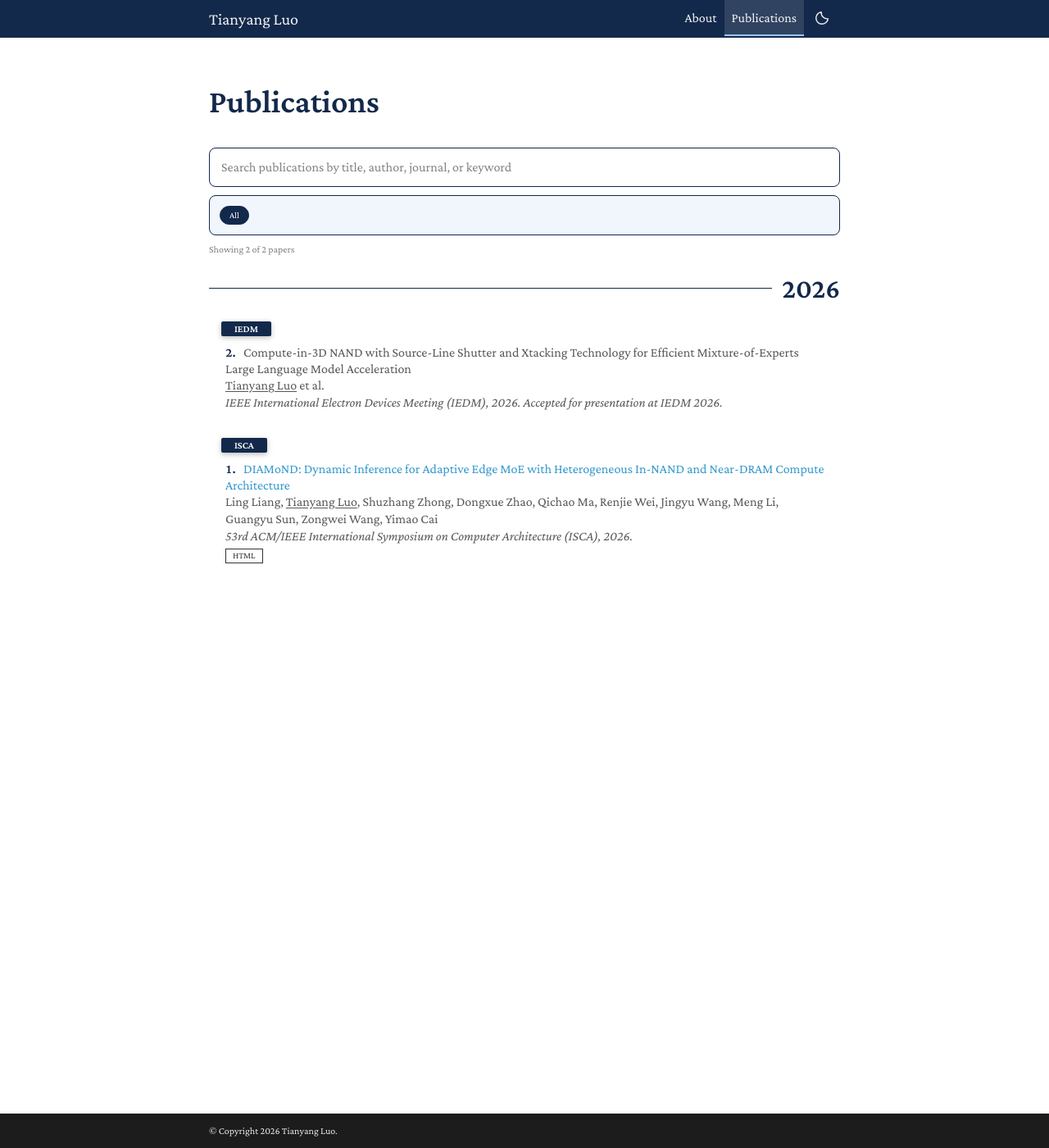
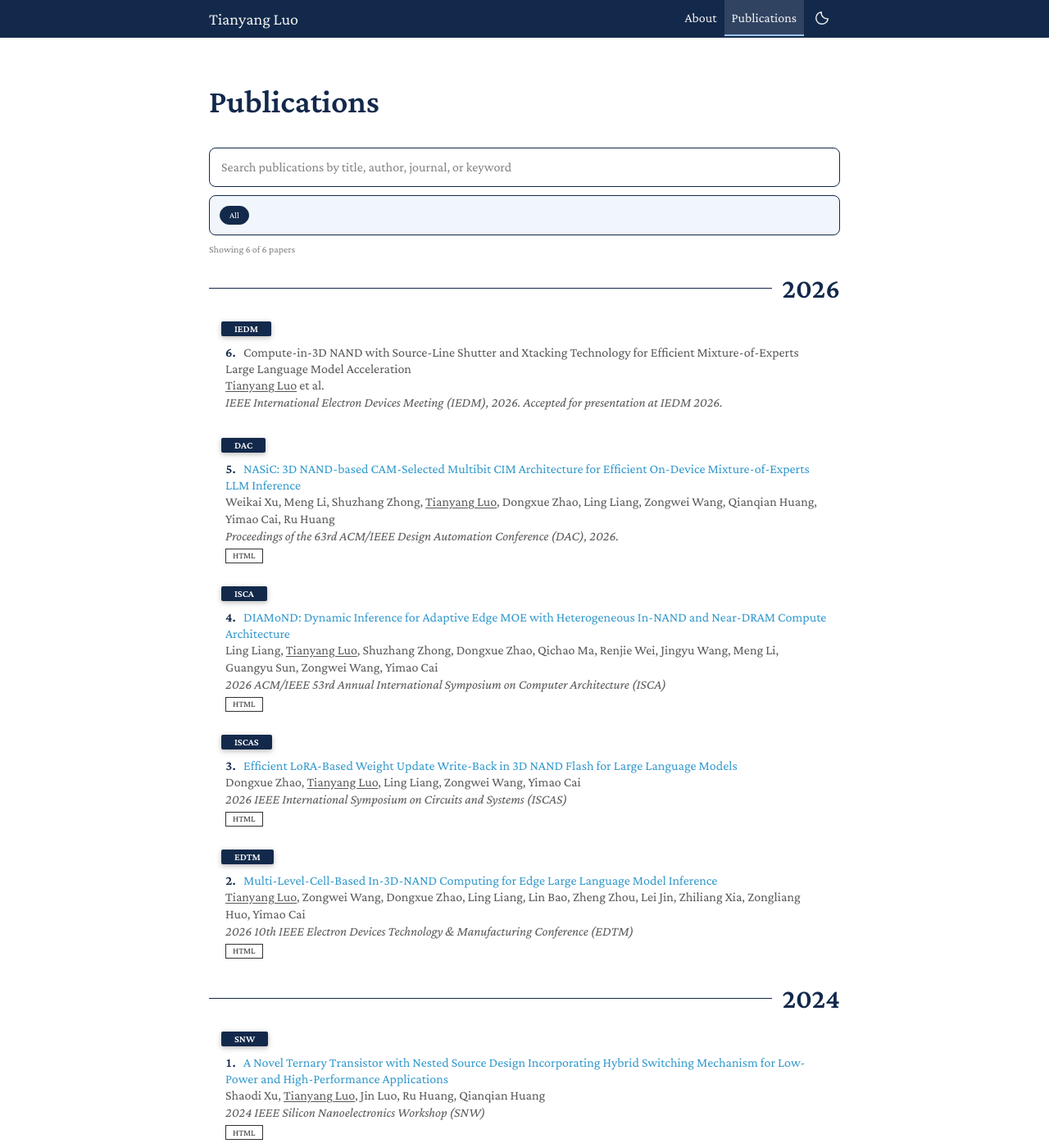
Before and after one commit to tianyangluo-pku/tianyangluo-pku.github.io, a Jekyll site: the page built from publications.md, in a window 1280 px wide and 1400 px high. Shown: the whole window at 82% size. Built offline with Jekyll 4.4.1, drawn with Linux system fonts in a browser that asks for light colours; a style sheet for code colours, icons or effects is not loaded.

Commit message:
Update publications and education from public ORCID records

```diff
--- a/_data/publications.yml
+++ b/_data/publications.yml
@@ -1,16 +1,45 @@
-# Add verified full author lists and public paper links when confirmed.
 main:
-  - title: "Compute-in-3D NAND with Source-Line Shutter and Xtacking Technology for Efficient Mixture-of-Experts Large Language Model Acceleration"
-    authors: '<span class="publication-self-author">Tianyang Luo</span> et al.'
-    conference_short: IEDM
-    conference: "IEEE International Electron Devices Meeting (IEDM), 2026. Accepted for presentation at IEDM 2026."
-    year: 2026
-    selected: true
-
-  - title: "DIAMoND: Dynamic Inference for Adaptive Edge MoE with Heterogeneous In-NAND and Near-DRAM Compute Architecture"
-    authors: 'Ling Liang, <span class="publication-self-author">Tianyang Luo</span>, Shuzhang Zhong, Dongxue Zhao, Qichao Ma, Renjie Wei, Jingyu Wang, Meng Li, Guangyu Sun, Zongwei Wang, Yimao Cai'
-    conference_short: ISCA
-    conference: "53rd ACM/IEEE International Symposium on Computer Architecture (ISCA), 2026."
-    year: 2026
-    selected: true
-    doi: https://doi.org/10.1109/ISCA66397.2026.00078
+- title: Compute-in-3D NAND with Source-Line Shutter and Xtacking Technology for Efficient Mixture-of-Experts Large Language Model Acceleration
+  authors: <span class="publication-self-author">Tianyang Luo</span> et al.
+  conference_short: IEDM
+  conference: IEEE International Electron Devices Meeting (IEDM), 2026. Accepted for presentation at IEDM 2026.
+  year: 2026
+  selected: true
+- title: 'NASiC: 3D NAND-based CAM-Selected Multibit CIM Architecture for Efficient On-Device Mixture-of-Experts LLM Inference'
+  authors: Weikai Xu, Meng Li, Shuzhang Zhong, <span class="publication-self-author">Tianyang Luo</span>, Dongxue Zhao, Ling Liang, Zongwei Wang,
+    Qianqian Huang, Yimao Cai, Ru Huang
+  conference_short: DAC
+  conference: Proceedings of the 63rd ACM/IEEE Design Automation Conference (DAC), 2026.
+  year: 2026
+  selected: false
+  doi: https://doi.org/10.1145/3770743.3804128
+- title: 'DIAMoND: Dynamic Inference for Adaptive Edge MOE with Heterogeneous In-NAND and Near-DRAM Compute Architecture'
+  authors: Ling Liang, <span class="publication-self-author">Tianyang Luo</span>, Shuzhang Zhong, Dongxue Zhao, Qichao Ma, Renjie Wei, Jingyu
+    Wang, Meng Li, Guangyu Sun, Zongwei Wang, Yimao Cai
+  conference_short: ISCA
+  conference: 2026 ACM/IEEE 53rd Annual International Symposium on Computer Architecture (ISCA)
+  year: 2026
+  selected: true
+  doi: https://doi.org/10.1109/isca66397.2026.00078
+- title: Efficient LoRA-Based Weight Update Write-Back in 3D NAND Flash for Large Language Models
+  authors: Dongxue Zhao, <span class="publication-self-author">Tianyang Luo</span>, Ling Liang, Zongwei Wang, Yimao Cai
+  conference_short: ISCAS
+  conference: 2026 IEEE International Symposium on Circuits and Systems (ISCAS)
+  year: 2026
+  selected: false
+  doi: https://doi.org/10.1109/iscas66217.2026.11562094
+- title: Multi-Level-Cell-Based In-3D-NAND Computing for Edge Large Language Model Inference
+  authors: <span class="publication-self-author">Tianyang Luo</span>, Zongwei Wang, Dongxue Zhao, Ling Liang, Lin Bao, Zheng Zhou, Lei Jin, Zhiliang
+    Xia, Zongliang Huo, Yimao Cai
+  conference_short: EDTM
+  conference: 2026 10th IEEE Electron Devices Technology & Manufacturing Conference (EDTM)
+  year: 2026
+  selected: false
+  doi: https://doi.org/10.1109/edtm65772.2026.11497911
+- title: A Novel Ternary Transistor with Nested Source Design Incorporating Hybrid Switching Mechanism for Low-Power and High-Performance Applications
+  authors: Shaodi Xu, <span class="publication-self-author">Tianyang Luo</span>, Jin Luo, Ru Huang, Qianqian Huang
+  conference_short: SNW
+  conference: 2024 IEEE Silicon Nanoelectronics Workshop (SNW)
+  year: 2024
+  selected: false
+  doi: https://doi.org/10.1109/snw63608.2024.10639211
```
Also changed, not shown: index.md (+3 -2 lines), README.md.
